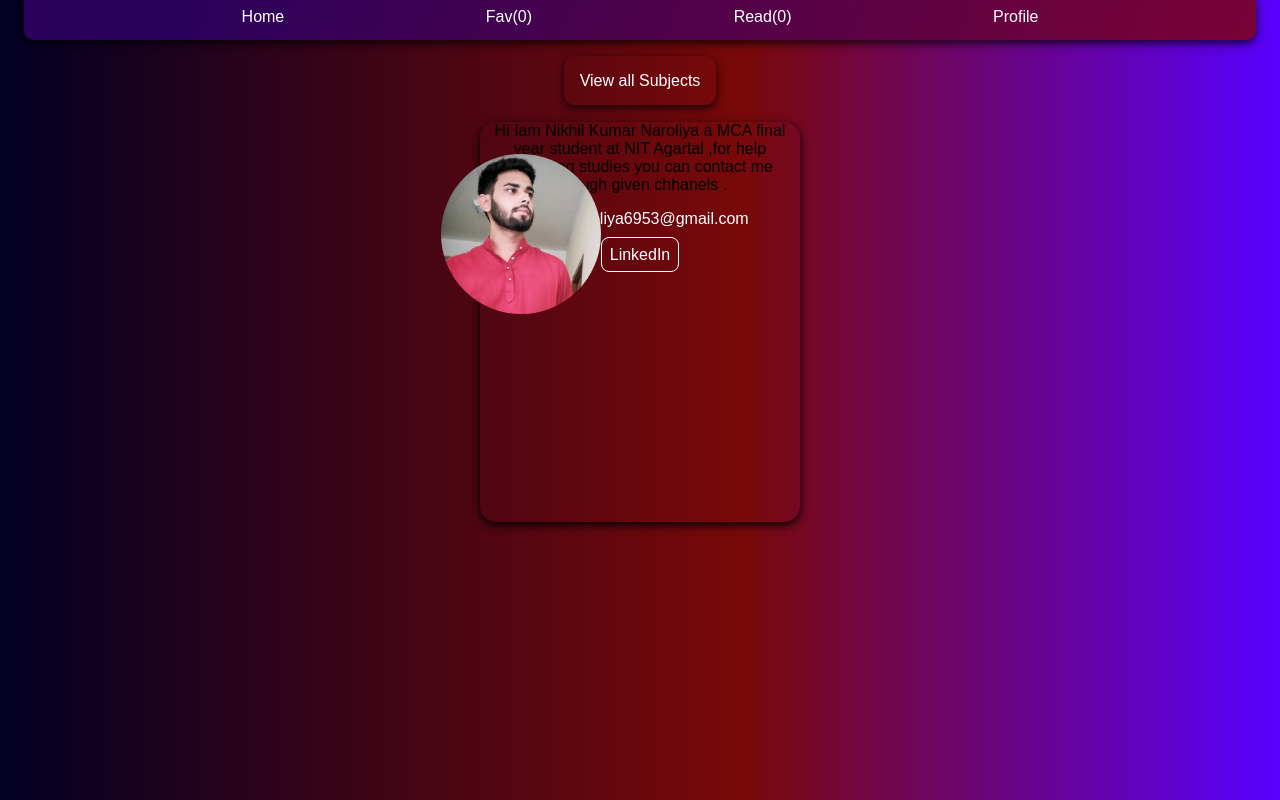
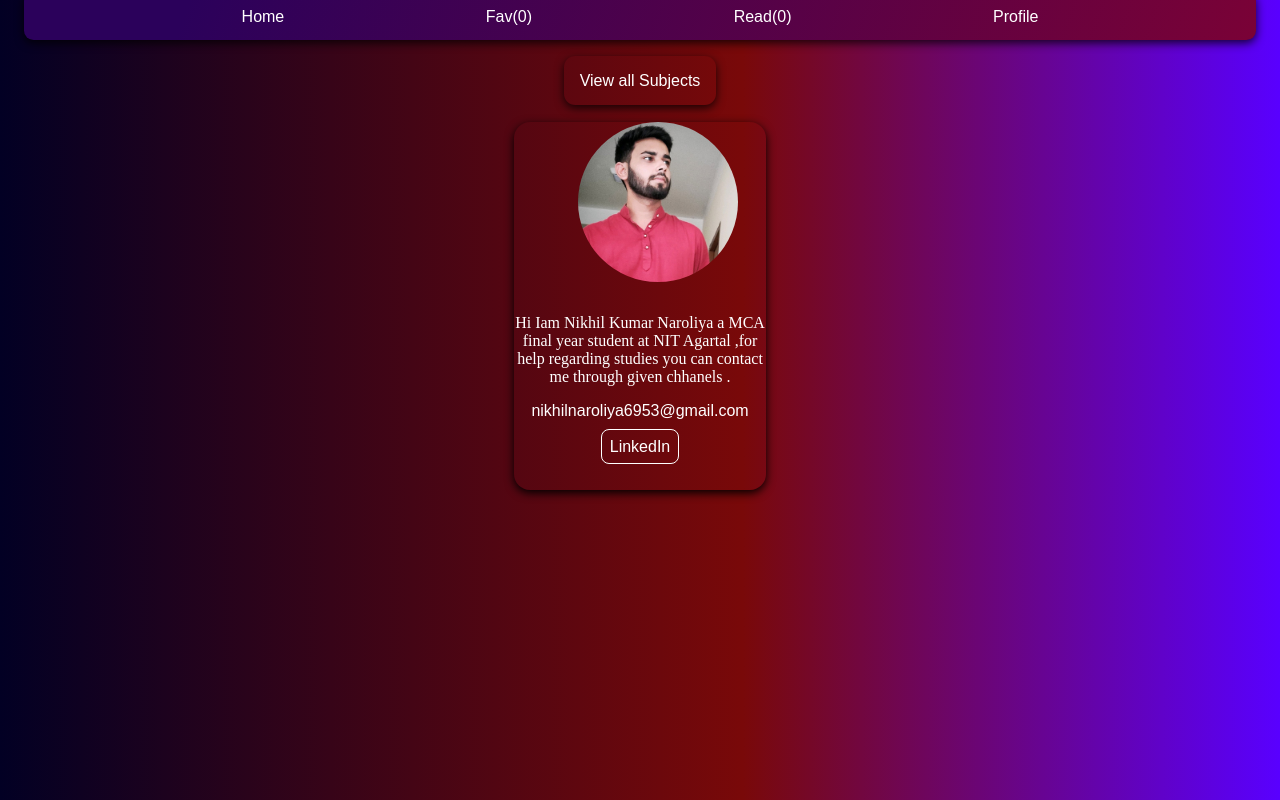
Before and after one commit to NikhilNaroliya/Study-Help, a React (Create React App) app: page /profile in a window 1280 px wide. Built offline with nearby package versions, Linux system fonts and the light colour scheme.

Commit message:
fixed  read and fav page

```diff
--- a/src/AllBooks.js
+++ b/src/AllBooks.js
@@ -70,7 +70,7 @@ export function AllBooks() {
             </button>
             <button className="primary-btn" onClick={() => favBooksFun(book)}>
               {fav.includes(book) ? (
-                <NavLink to="/fav">go to fav</NavLink>
+                <NavLink style={{color:"white",textDecoration:"none"}} to="/fav">Go to Fav</NavLink>
               ) : (
                 "Add To Fav"
               )}
--- a/src/pages/Fav.js
+++ b/src/pages/Fav.js
@@ -25,8 +25,8 @@ export function Fav() {
           <li id="fav-li">Title : {book.title}</li>
 
           <li>
-            <span id="fav-status" >status:</span>{" "}
-            <span style={{ color: book.read === true ? "green" : "red" }}>
+            <span s id="fav-status" >status:</span>{" "}
+            <span  style={{ color: book.read === true ? "green" : "red" }}>
               {" "}
               {book.read === true ? "completed" : "read it"}
             </span>
--- a/src/pages/Read.js
+++ b/src/pages/Read.js
@@ -25,14 +25,14 @@ export function Read() {
         >
           <img
             alt="Loading..."
-            style={{ height: "7rem", width: "9rem",  }}
+            style={{ height: "7rem"  }}
             src={book.image}
           />
           <li>Title : {book.title}</li>
 
           <li>
-            <span style={{ color: "" }}>status:</span>{" "}
-            <span style={{ color: book.read === true ? "green" : "red" }}>
+            <span s id="fav-status" >status:</span>{" "}
+            <span  style={{ color: book.read === true ? "green" : "red" }}>
               {" "}
               {book.read === true ? "completed" : "read it"}
             </span>
--- a/src/styles.css
+++ b/src/styles.css
@@ -21,18 +21,25 @@
 .profilebox{
   /* border:1px solid white; */
   border-radius: 1rem;
-   width: 20rem;
-  height: 25rem;
   margin: auto;
+   width: 20%;
+  height: 23rem;
   margin-top: 2rem;
   box-shadow: 0 3px 10px rgb(0 0 0 / 2);
 
 }
 #my-profile{
+  position: relative;
   height:10rem;
   width:10rem;
+  margin: auto;
   border-radius:50%;
-  margin-top:2rem
+  margin-bottom:2rem;
+  margin-left: 4rem;
+}
+#my-description{
+  color:white;font-family:Dancing Script;
+  margin-top: 2rem;
 }
 #linkedinbtn:hover{
   background: linear-gradient(109.6deg, rgb(123, 55, 202) 13.4%, rgb(186, 40, 104) 100.2%);
@@ -506,7 +513,7 @@ background: linear-gradient(90deg, rgba(2,0,36,1) 0%, rgba(121,9,9,1) 58%, rgba(
     margin-left:-8rem ;
   }
   #fav-status{
-    margin-left:-6rem ;
+    margin-left:-3rem ;
 
   }
   .profilebox{
```
